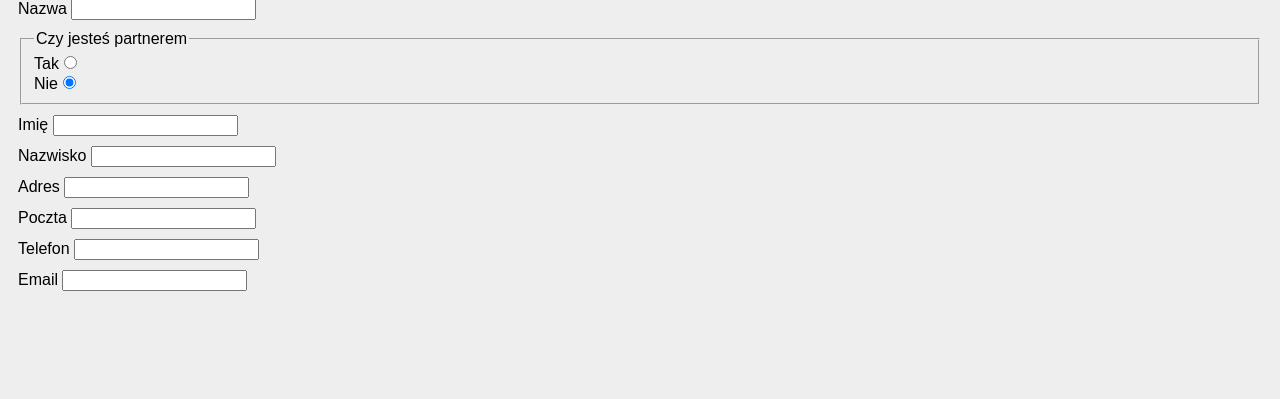
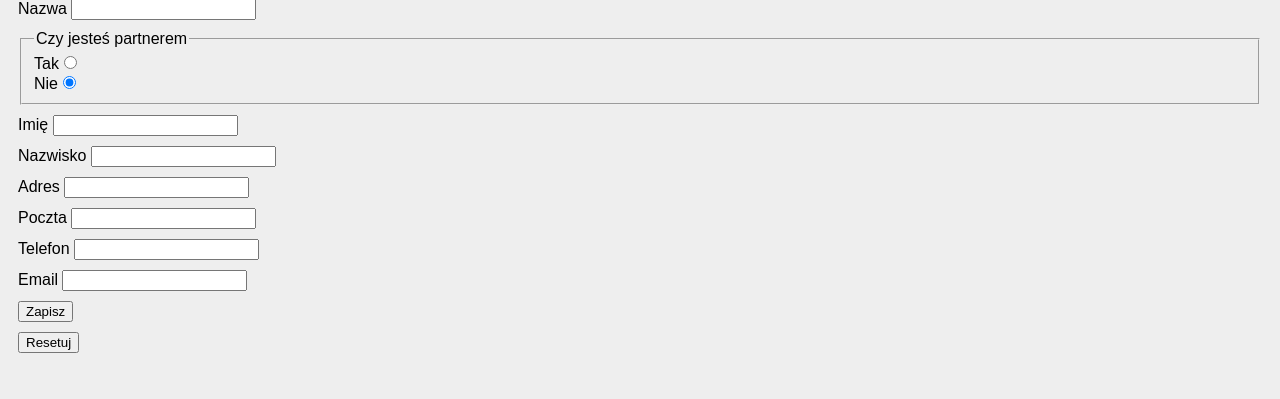
Before and after one commit to MikiWojak/Zamowienia, a PHP site: page /klient_form.php in a window 1280 px wide. Shown: the part 81-480 px from the top of the page. Run offline with PHP 8.4, Linux system fonts and the light colour scheme.

Commit message:
Przycisk wysylania
Dodano przycisk do przesylania danych
Dodano przycisk do resetu formularza

```diff
--- a/klient_form.php
+++ b/klient_form.php
@@ -69,6 +69,14 @@ if (isset($_POST['nazwa']))
                 <div class="formRow">
                     <label>Email <input type="email" name="email"></label>
                 </div>
+
+                <div class="formRow">
+                    <input type="submit" value="Zapisz">
+                </div>
+
+                <div class="formRow">
+                    <input type="reset" value="Resetuj">
+                </div>
             </form>
         </article>
     </main>
```
